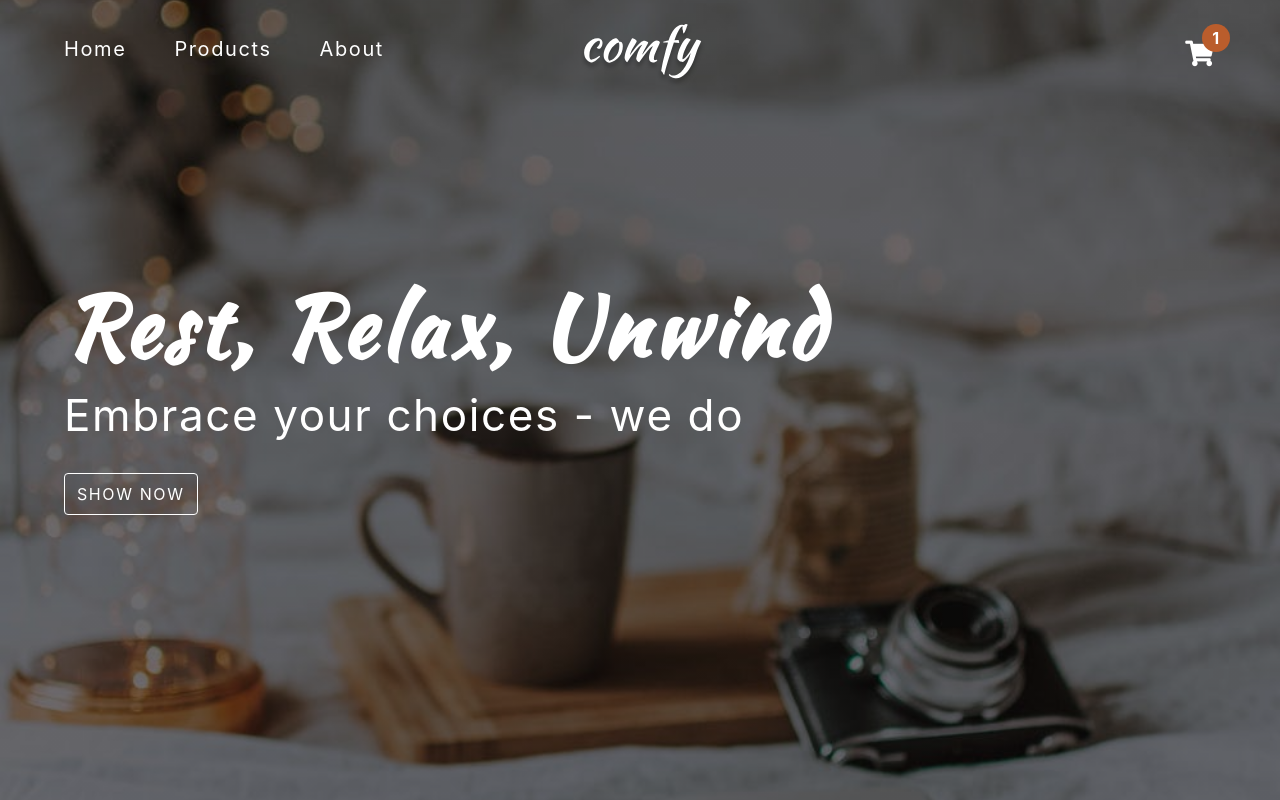
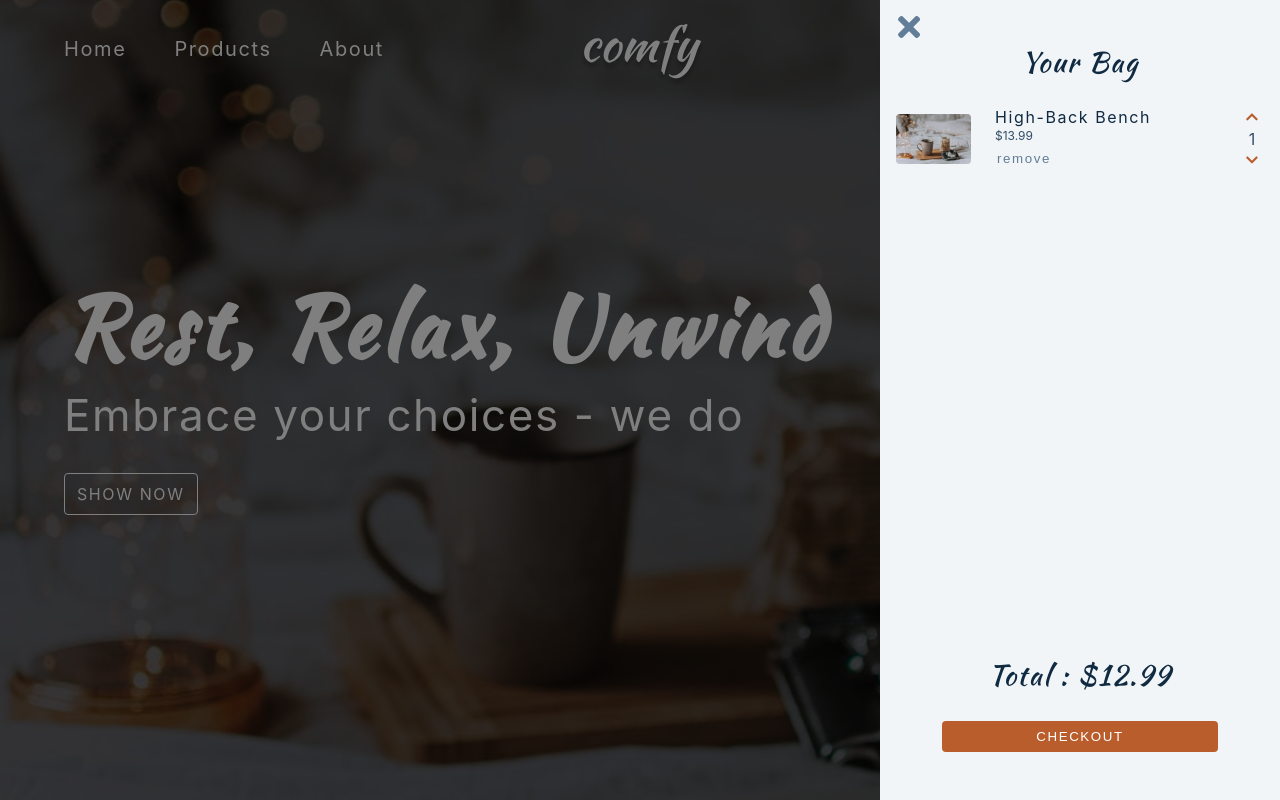
Before and after one commit to tims07/Comfy_Store, a plain HTML site: page index.html in a window 1280 px wide. Drawn offline with Linux system fonts and the light colour scheme.

Commit message:
add sidebar functionality and cart html

```diff
--- a/index.html
+++ b/index.html
@@ -83,6 +83,52 @@
       </ul>
       </aside>
     </div>
+    <!-- cart overlay -->
+    <div class="cart-overlay show">
+      <aside class="cart">
+        <button class="cart-close">
+          <i class="fas fa-times"></i>
+        </button>
+        <header>
+          <h3 class="text-slanted">your bag</h3>
+        </header>
+        <!-- cart items -->
+        <div class="cart-items">
+          <!-- single item -->
+          <article class="cart-item" data-id="">
+            <img
+              src="./images/main-bcg.jpeg"
+              class="cart-item-img"
+              alt="name"
+            />
+            <!-- item info -->
+            <div>
+              <h4 class="cart-item-name">high-back bench</h4>
+              <p class="cart-item-price">$13.99</p>
+              <button class="cart-item-remove-btn">remove</button>
+            </div>
+            <!-- amount toggle -->
+            <div>
+              <button class="cart-item-increase-btn">
+                <i class="fas fa-chevron-up"></i>
+              </button>
+              <p class="cart-item-amount">1</p>
+              <button class="cart-item-decrease-btn">
+                <i class="fas fa-chevron-down"></i>
+              </button>
+            </div>
+          </article>
+          <!-- end of single item -->
+        </div>
+        <!-- footer -->
+        <footer>
+          <h3 class="cart-total text-slanted">
+            total : $12.99
+          </h3>
+          <button class="cart-checkout btn">checkout</button>
+        </footer>
+      </aside>
+    </div>
     <script type="module" src="index.js"></script>
   </body>
 </html>
--- a/src/toggleSidebar.js
+++ b/src/toggleSidebar.js
@@ -1 +1,17 @@
 import { getElement } from './utils.js';
+
+const toggleNav = getElement('.toggle-nav');
+const sidebarOverlay = getElement('.sidebar-overlay');
+const closeBtn = getElement('.sidebar-close');
+
+// Event Listeners
+
+toggleNav.addEventListener('click', () => {
+    sidebarOverlay.classList.add('show');
+})
+
+closeBtn.addEventListener('click', () => {
+    sidebarOverlay.classList.remove('show');
+})
+
+// We're going to import the entire file into index.js
```
